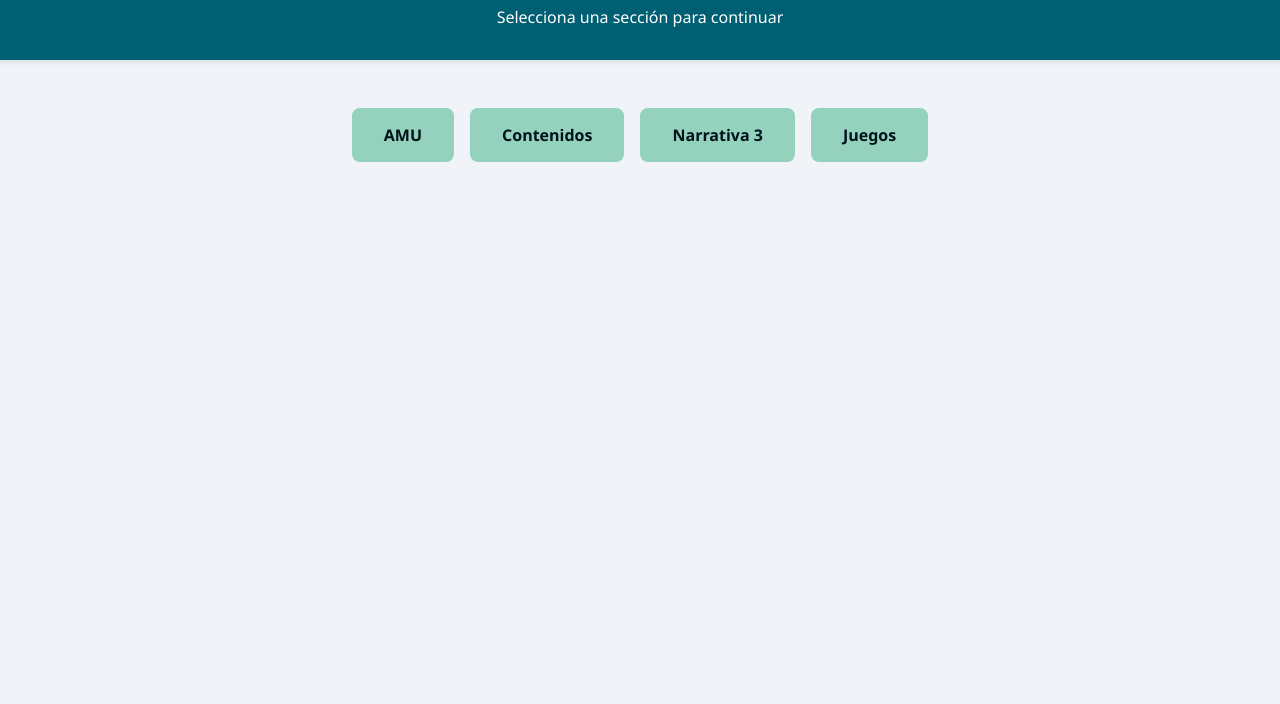
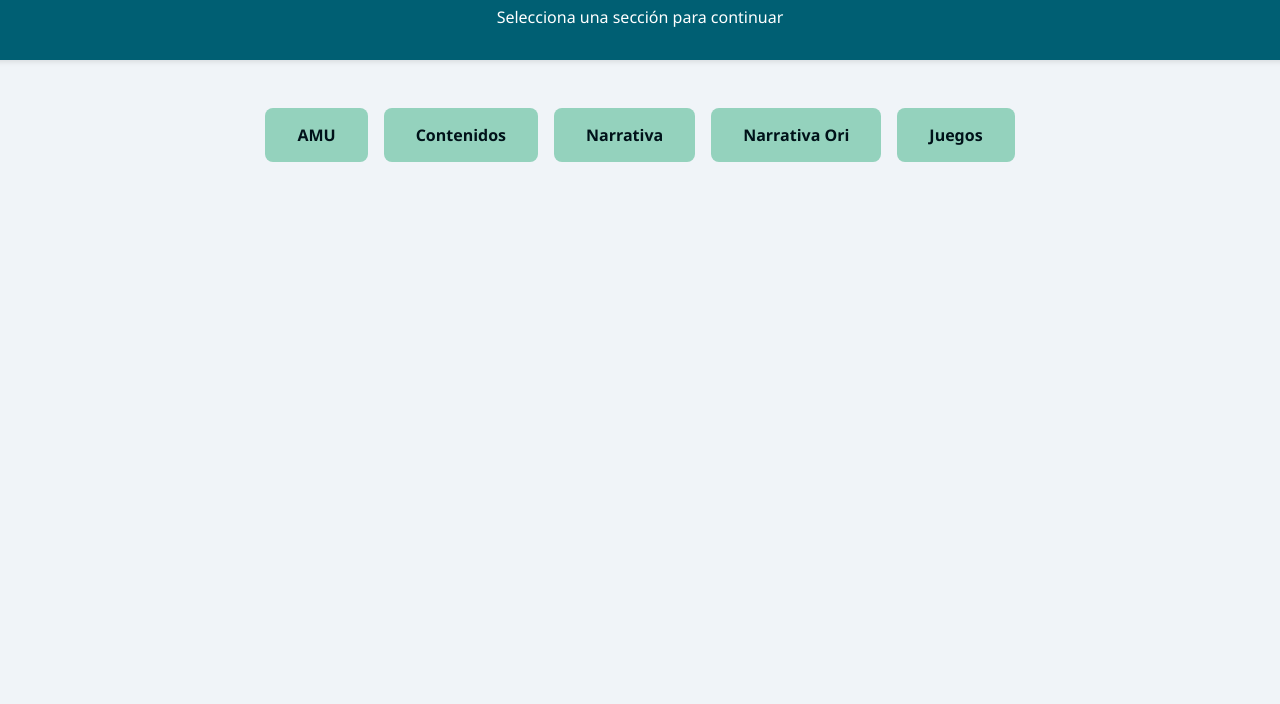
Before and after one commit to antoniomjcursos/TEST, a plain HTML site: page Teoria/index.html in a window 1280 px wide. Shown: the part 96-800 px from the top of the page. Drawn offline with Linux system fonts and the light colour scheme.

Commit message:
index cambio

```diff
--- a/Teoria/index.html
+++ b/Teoria/index.html
@@ -70,7 +70,8 @@
     <ul>
       <li><a href="AMU/test.html">AMU</a></li>
       <li><a href="Creación de contenidos/test.html">Contenidos</a></li>
-      <li><a href="Narrativa/test.html">Narrativa 3</a></li>
+      <li><a href="Narrativa/test.html">Narrativa</a></li>
+      <li><a href="Narrativa/testNarrativa.html">Narrativa Ori</a></li>
       <li><a href="Juegos/test.html">Juegos</a></li>
     </ul>
   </nav>
```
